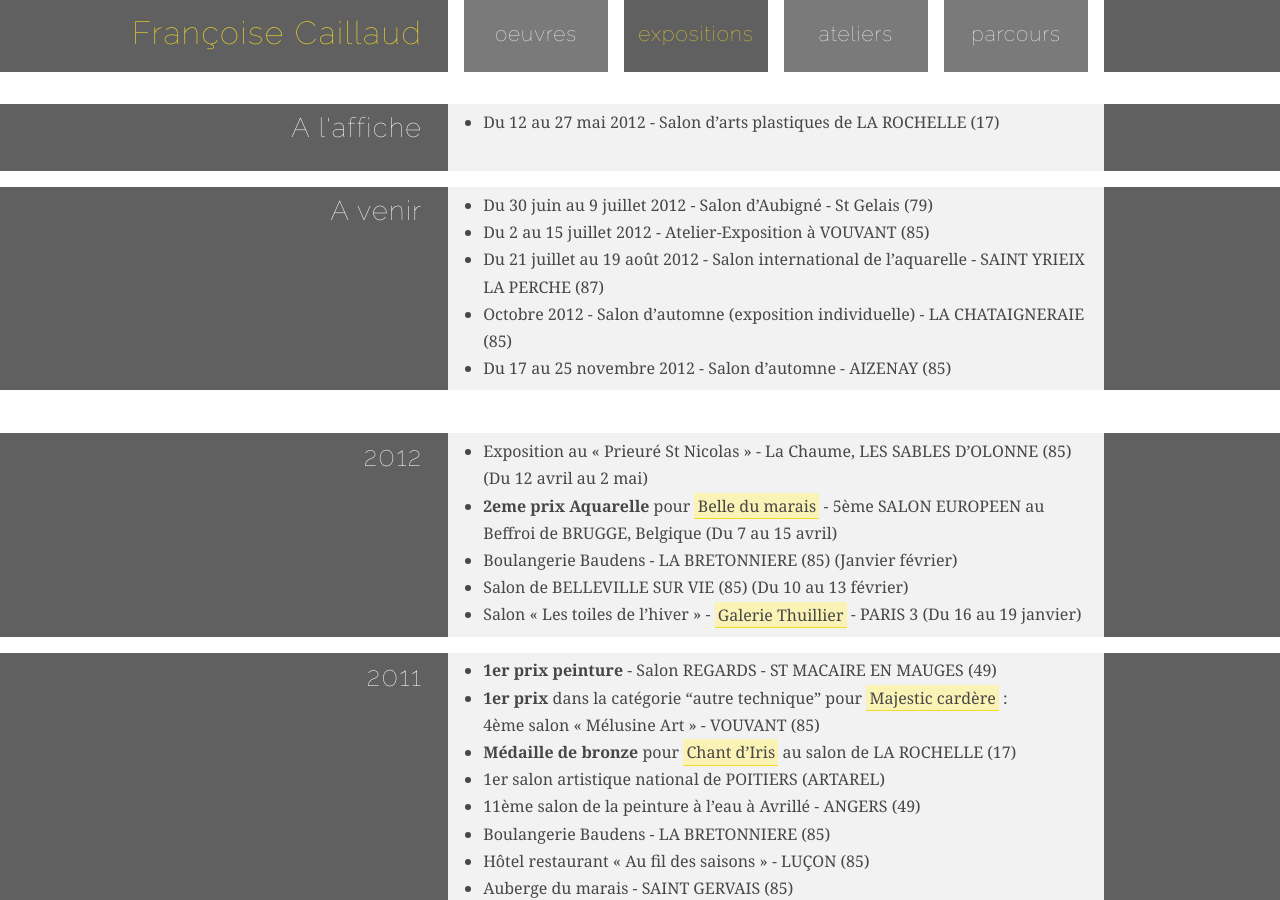
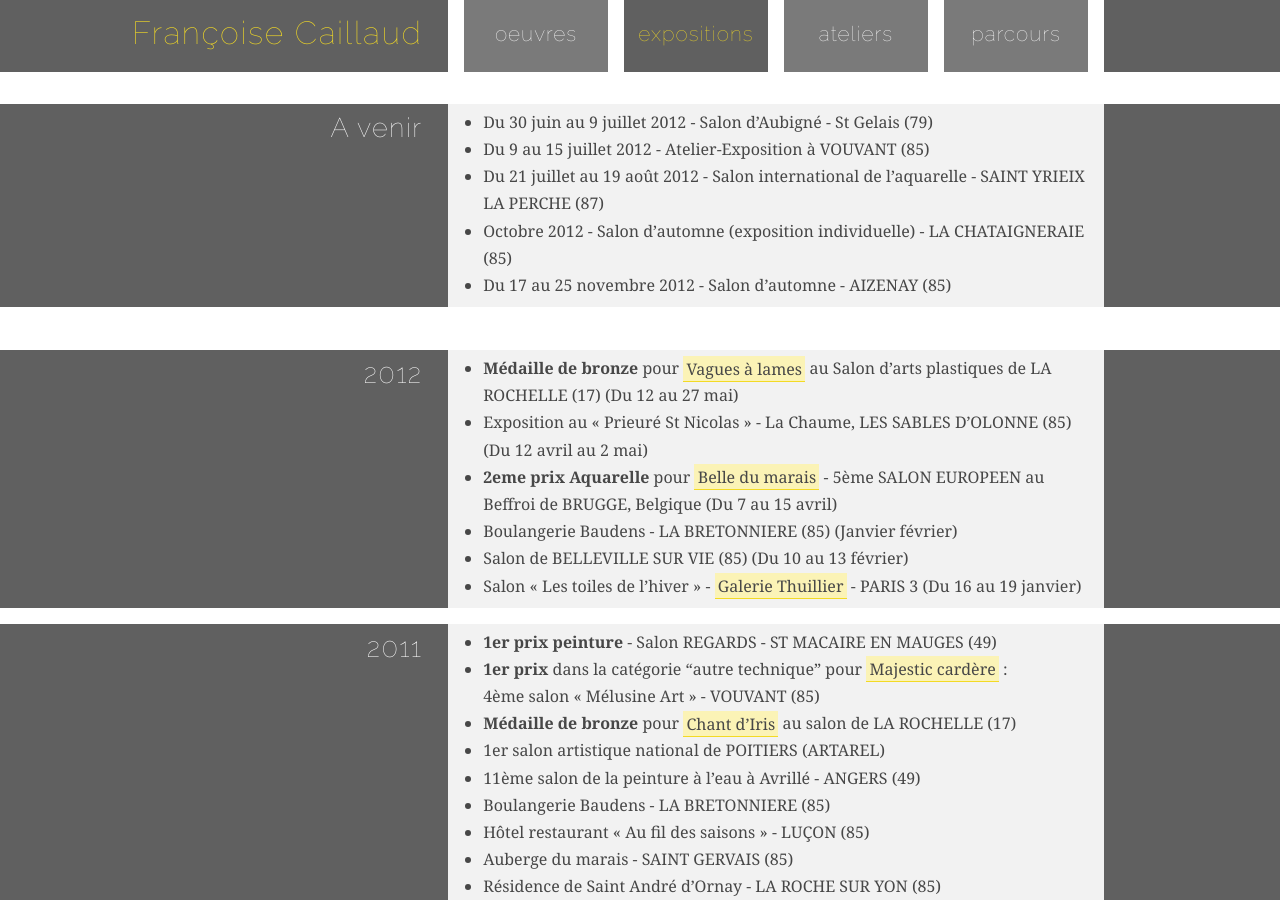
Before and after one commit to farnoux/fcaillaud.fr, a Jekyll site: the page built from expositions/index.html, in a window 1280 px wide and 900 px high. Built offline with Jekyll 4.4.1, drawn with Linux system fonts in a browser that asks for light colours.

Commit message:
Add "vagues à lames" + some updates.

```diff
--- a/_includes/expositions/2012.md
+++ b/_includes/expositions/2012.md
@@ -1,4 +1,5 @@
 
+* **Médaille de bronze** pour [Vagues à lames][2] au Salon d’arts plastiques de LA ROCHELLE (17) (Du 12 au 27 mai)
 * Exposition au « Prieuré St Nicolas » - La Chaume, LES SABLES D'OLONNE (85) (Du 12 avril au 2 mai)
 * **2eme prix Aquarelle** pour [Belle du marais][1] - 5ème SALON EUROPEEN au Beffroi de BRUGGE, Belgique (Du 7 au 15 avril)
 * Boulangerie Baudens - LA BRETONNIERE (85) (Janvier février)
@@ -6,3 +7,4 @@
 * Salon « Les toiles de l'hiver » - [Galerie Thuillier](http://galeriethuillier.free.fr) - PARIS 3 (Du 16 au 19 janvier)
 
 [1]: {{site.root}}/aquarelle/2012/belle-du-marais
+[2]: {{site.root}}/aquarelle/2012/vagues-a-lames
--- a/_includes/expositions/soon.md
+++ b/_includes/expositions/soon.md
@@ -1,6 +1,6 @@
 
 * Du 30 juin au 9 juillet 2012 - Salon d’Aubigné - St Gelais (79)
-* Du 2 au 15 juillet 2012 - Atelier-Exposition à VOUVANT (85)
+* Du 9 au 15 juillet 2012 - Atelier-Exposition à VOUVANT (85)
 * Du 21 juillet au 19 août 2012 - Salon international de l'aquarelle - SAINT YRIEIX LA PERCHE (87)
 * Octobre 2012 - Salon d’automne (exposition individuelle) - LA CHATAIGNERAIE (85)
 * Du 17 au 25 novembre 2012 - Salon d’automne - AIZENAY (85)
--- a/expositions/index.html
+++ b/expositions/index.html
@@ -21,12 +21,14 @@
 {% include expositions/2009.md %}
 {% endcapture %}
 
+<!--
 <section class="clearfix">
   <h2 class="west">A l'affiche</h2>
   <div class="east">
   {{ now | markdownify }}
   </div>
 </section>
+-->
 
 <section class="clearfix">
   <h2 class="west">A venir</h2>
--- a/index.html
+++ b/index.html
@@ -10,7 +10,7 @@
     <a href="{{ site.root }}/aquarelle">Voir toutes les aquarelles</a>
   </div>
   <div class="east">
-    <a class="img" href="{{ site.root }}/aquarelle/2011/chant-diris" title="Chant d'iris"><img src="{{ site.root }}/images/aquarelle/2011/chant-diris-small.jpg" alt="Chant d'Iris" /></a>
+    <a class="img" href="{{ site.root }}/aquarelle/2012/vagues-a-lames" title="Vague à lames"><img src="{{ site.root }}/images/aquarelle/2012/vagues-a-lames-small.jpg" alt="Vague à lames" /></a>
     <a class="img" href="{{ site.root }}/aquarelle/2011/majestic-cardere" title="Majestic cardere"><img src="{{ site.root }}/images/aquarelle/2011/majestic-cardere-small.jpg" alt="Majestic cardere" /></a>
   </div>
 </section>
```
Also changed, not shown: _posts/2012-05-09-belle-du-marais.md (+1 -1 lines), _posts/2012-06-18-vagues-a-lames.md (added, +11 -0 lines), _sass/style.scss (line endings or trailing spaces), images/aquarelle/2012/vagues-a-lames-big.jpg (added), images/aquarelle/2012/vagues-a-lames-small.jpg (added).
